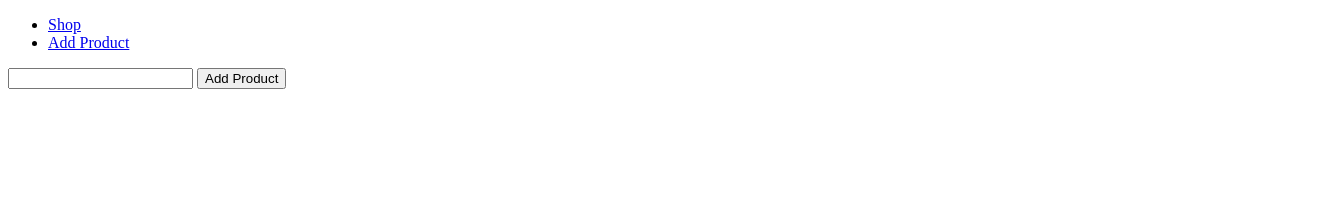
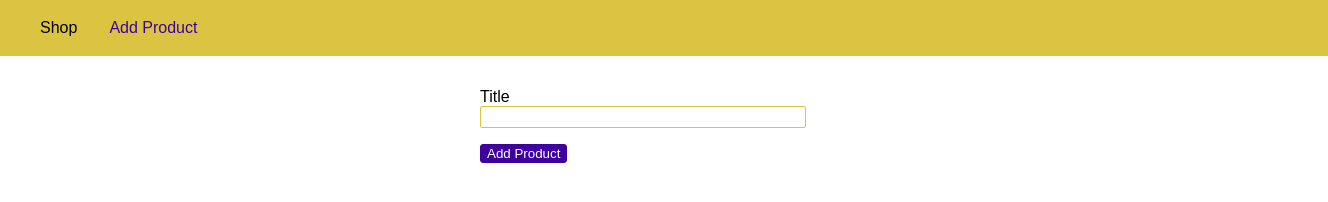
Before and after one commit to jerome-shiftleft/express-js, a website: page views/add-product.html in a window 1280 px wide. Shown: the whole page, 1328 px wide, since content can reach past the window. Drawn offline with Linux system fonts and the light colour scheme.

Commit message:
progress

```diff
--- a/views/add-product.html
+++ b/views/add-product.html
@@ -1,23 +1,111 @@
 <!DOCTYPE html>
 <html lang="en">
   <head>
-  <meta charset="UTF-8">
-  <meta name="viewport" content="width=device-width, initial-scale=1.0">
+    <meta charset="UTF-8" />
+    <meta name="viewport" content="width=device-width, initial-scale=1.0" />
     <title>Add Product</title>
+    <style>
+      body {
+        margin: 0;
+        padding: 0;
+        font-family: sans-serif;
+      }
+
+      main {
+        padding: 1rem;
+      }
+
+      .main-header {
+        width: 100%;
+        height: 3.5rem;
+        background-color: #dbc441;
+        padding: 0 1.5rem;
+      }
+
+      .main-header__nav {
+        height: 100%;
+        display: flex;
+        align-items: center;
+      }
+
+      .main-header__item-list {
+        list-style: none;
+        margin: 0;
+        padding: 0;
+        display: flex;
+      }
+
+      .main-header__item {
+        margin: 0 1rem;
+        padding: 0;
+      }
+
+      .main-header__item a {
+        text-decoration: none;
+        color: #000;
+      }
+
+      .main-header__item a:hover,
+      .main-header__item a:active,
+      .main-header__item a.active {
+        color: #3e00a1;
+      }
+
+      .product-form {
+        width: 20rem;
+        max-width: 90%;
+        margin: auto;
+      }
+
+      .form-control label,
+      .form-control input {
+        display: block;
+        width: 100%;
+      }
+
+      .form-control {
+        margin: 1rem 0;
+      }
+
+      .form-control input {
+        border: 1px solid #dbc441;
+        font: inherit;
+        border-radius: 2px;
+      }
+
+      button {
+        border: 1px solid #3e00a1;
+        background: #3e00a1;
+        color: #fff;
+        border-radius: 3px;
+        cursor: pointer;
+      }
+
+      button:hover,
+      button:active {
+        background-color: #3e00a1;
+        color: #fff;
+      }
+    </style>
   </head>
   <body>
-  <header>
-    <nav>
-      <ul>
-        <li><a href="/">Shop</a></li>
-        <li><a href="/admin/add-product">Add Product</a></li>
+    <header class="main-header">
+      <nav class="main-header__nav">
+        <ul class="main-header__item-list">
+          <li class="main-header__item"><a href="/">Shop</a></li>
+          <li class="main-header__item">
+            <a class="active" href="/admin/add-product">Add Product</a>
+          </li>
         </ul>
       </nav>
     </header>
 
     <main>
-    <form action="/admin/product" method="post">
-      <input type="text" name="title">
+      <form class="product-form" action="/admin/product" method="post">
+        <div class="form-control">
+          <label for="title">Title</label>
+          <input type="text" name="title" />
+        </div>
         <button type="submit">Add Product</button>
       </form>
     </main>
```
Also changed, not shown: views/404.html (+92 -7 lines), views/shop.html (+38 -2 lines). Lines whose indentation alone changed are shown as unchanged.
